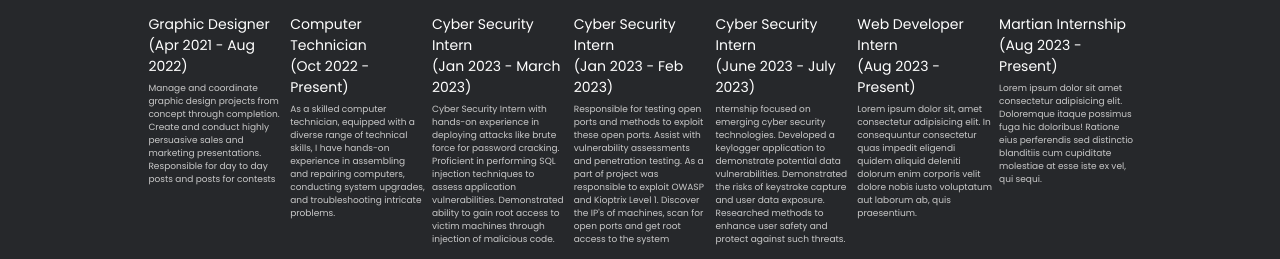
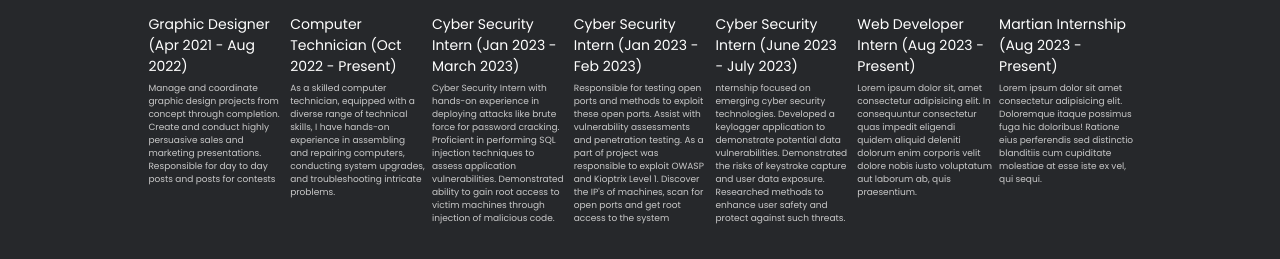
Before and after one commit to Atharv22/Atharv-Portfolio, a plain HTML site: page index.html in a window 1280 px wide. Shown: the part 541-800 px from the top of the page. Drawn offline with nearby package versions, Linux system fonts and the light colour scheme.

Commit message:
Update index.html

```diff
--- a/index.html
+++ b/index.html
@@ -289,7 +289,7 @@
                 <div class="vertical">
                     <img src="11.png" alt="GirlScript-logo" class="image-top">
                     <div class="vertical-title">
-                        Graphic Designer <div>(Apr 2021 - Aug 2022)</div>
+                        Graphic Designer (Apr 2021 - Aug 2022)
                     </div>
                     <div class="vertical-desc">
                         Manage and coordinate graphic design projects from concept through completion. Create and conduct highly persuasive sales and marketing presentations. Responsible for day to day posts and posts for contests
@@ -298,7 +298,7 @@
                 <div class="vertical">
                     <img src="5.png" alt="AV-Service-logo" class="image-top">
                     <div class="vertical-title">
-                        Computer Technician <div>(Oct 2022 - Present)</div>
+                        Computer Technician (Oct 2022 - Present)
                     </div>
                     <div class="vertical-desc">
                         As a skilled computer technician, equipped with a diverse range of technical skills, I have hands-on experience in assembling and repairing computers, conducting system upgrades, and troubleshooting intricate problems.
@@ -307,7 +307,7 @@
                 <div class="vertical">
                     <img src="9.png" alt="coincent-logo" class="image-top">
                     <div class="vertical-title">
-                        Cyber Security Intern <div>(Jan 2023 - March 2023)</div>
+                        Cyber Security Intern (Jan 2023 - March 2023)
                     </div>
                     <div class="vertical-desc">
                         Cyber Security Intern with hands-on experience in deploying attacks like brute force for password cracking. Proficient in performing SQL injection techniques to assess application vulnerabilities. Demonstrated ability to gain root access to victim machines through injection of malicious code.
@@ -316,7 +316,7 @@
                 <div class="vertical">
                     <img src="10.png" alt="bavch-logo" class="image-top">
                     <div class="vertical-title">
-                        Cyber Security Intern <div>(Jan 2023 - Feb 2023)</div>
+                        Cyber Security Intern (Jan 2023 - Feb 2023)
                     </div>
                     <div class="vertical-desc">
                         Responsible for testing open ports and methods to exploit these open ports. Assist with vulnerability assessments and penetration testing. As a part of project was responsible to exploit OWASP and Kioptrix Level 1. Discover the IP's of machines, scan for open ports and get root access to the system
@@ -325,7 +325,7 @@
                 <div class="vertical">
                     <img src="8.png" alt="edunet-Logo" class="image-top">
                     <div class="vertical-title">
-                        Cyber Security Intern <div>(June 2023 - July 2023)</div>
+                        Cyber Security Intern (June 2023 - July 2023)
                     </div>
                     <div class="vertical-desc">
                         nternship focused on emerging cyber security technologies. Developed a keylogger application to demonstrate potential data vulnerabilities. Demonstrated the risks of keystroke capture and user data exposure. Researched methods to enhance user safety and protect against such threats.
@@ -335,7 +335,7 @@
                 <div class="vertical">
                     <img src="7.png" alt="creative-capsule-logo" class="image-top">
                     <div class="vertical-title">
-                        Web Developer Intern <div>(Aug 2023 - Present)</div>
+                        Web Developer Intern (Aug 2023 - Present)
                     </div>
                     <div class="vertical-desc">
                         Lorem ipsum dolor sit, amet consectetur adipisicing elit. In consequuntur consectetur quas impedit eligendi quidem aliquid deleniti dolorum enim corporis velit dolore nobis iusto voluptatum aut laborum ab, quis praesentium.
@@ -344,7 +344,7 @@
                 <div class="vertical">
                     <img src="6.png" alt="persistent-logo" class="image-top">
                     <div class="vertical-title">
-                        Martian Internship <div>(Aug 2023 - Present)</div>
+                        Martian Internship (Aug 2023 - Present)
                     </div>
                     <div class="vertical-desc">
                         Lorem ipsum dolor sit amet consectetur adipisicing elit. Doloremque itaque possimus fuga hic doloribus! Ratione eius perferendis sed distinctio blanditiis cum cupiditate molestiae at esse iste ex vel, qui sequi.
```
